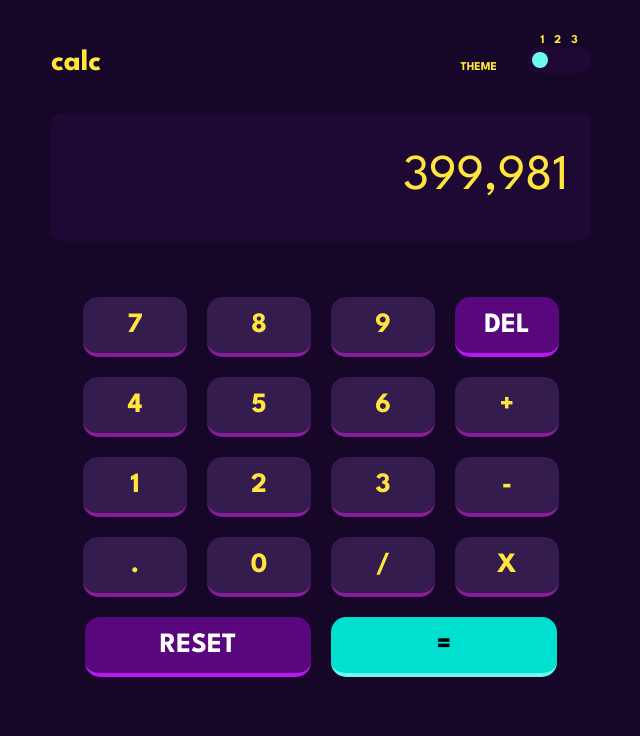
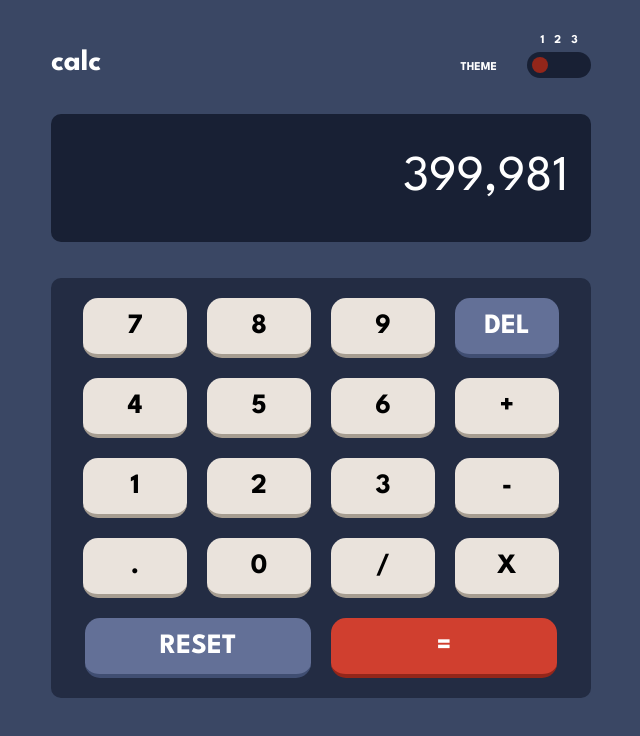
Before and after one commit to oguzhansenokur/calculator-app, a React (Create React App) app: page / in a window 1280 px wide. Shown: the top 736 px of the page, without its empty margins (319-959 px from the left). Built offline with nearby package versions, Linux system fonts and the light colour scheme.

Commit message:
theme toggles has been implemented

```diff
--- a/src/App.jsx
+++ b/src/App.jsx
@@ -3,19 +3,22 @@ import './style.scss';
 import React from 'react';
 
 function App() {
-  const [theme, setTheme] = React.useState('theme-3');
+  const [theme, setTheme] = React.useState('theme-1');
   const [selectedTheme,setSelectedTheme] = React.useState(1)
+  console.log(theme,selectedTheme)
   const toggler =()=>{
-    if(selectedTheme===3)
+    if(theme==='theme-1')
     {
-      setSelectedTheme(1);
+      setTheme('theme-2')
+    }
+    else if(theme==='theme-2')
+    {
+      setTheme('theme-3')
+    }
+    else if(theme==='theme-3')
+    {
       setTheme('theme-1')
     }
-    else{
-      setSelectedTheme(selectedTheme+1)
-      setTheme('theme-'+String(selectedTheme))
-    }
-
   }
   return (
     <div className={'page '+theme}>
@@ -28,7 +31,7 @@ function App() {
         <div className='container__top__theme-selector__tool__theme-number-wrapper' ><div className={'container__top__theme-selector__tool__theme-number-wrapper__row '+theme}><span>1</span><span>2</span><span>3</span>
 
         </div>
-        <div className={"container__top__theme-selector__tool__theme-number-wrapper__toggler "+theme}> <div className={"container__top__theme-selector__tool__theme-number-wrapper__toggler__circle "+theme}></div></div>
+        <div className={"container__top__theme-selector__tool__theme-number-wrapper__toggler "+theme}> <div role={'button'} onClick={toggler} className={theme === "theme-1" ? "container__top__theme-selector__tool__theme-number-wrapper__toggler__circle "+theme+' margin-1' : theme==='theme-2' ? "container__top__theme-selector__tool__theme-number-wrapper__toggler__circle "+theme+' margin-2' : theme==='theme-3' ?  "container__top__theme-selector__tool__theme-number-wrapper__toggler__circle "+theme+' margin-3' :''}></div></div>
         </div>
       </div>
       </div>
--- a/src/style.scss
+++ b/src/style.scss
@@ -91,6 +91,10 @@ font-family: 'League Spartan', sans-serif;
     padding-top: 2.5%;
 }
 
+
+
+
+
 .container{
     max-width: 540px;
     min-width: 335px;
@@ -125,6 +129,7 @@ font-family: 'League Spartan', sans-serif;
                     display: flex;
                     flex-direction: column;
                     &__row{
+                        padding-bottom: 5px;
                         text-align: center;
                       span{
                         margin-right: 10px;
@@ -170,7 +175,19 @@ font-family: 'League Spartan', sans-serif;
                             width: 16px;
                             height: 16px;
                             border-radius: 100px;
-                            margin: 5px 5px ;
+                            margin: 5px ;
+                            cursor: pointer;
+                            animation: step-1 0.5s;
+                            transition: 0.4s;
+                            &.margin-1{
+                                margin-left: 5px;
+                            }
+                            &.margin-2{
+                                margin-left: 23px;
+                            }
+                            &.margin-3{
+                                margin-left: 41px;
+                            }
                             &.theme-1{
                                 background-color: var(--dark-red);
                             }
@@ -187,6 +204,7 @@ font-family: 'League Spartan', sans-serif;
             &__theme{
             font-size: 12px;
             font-weight: 700;
+            padding-bottom: 5px;
             &.theme-1{
                 color: white;
             }
```
